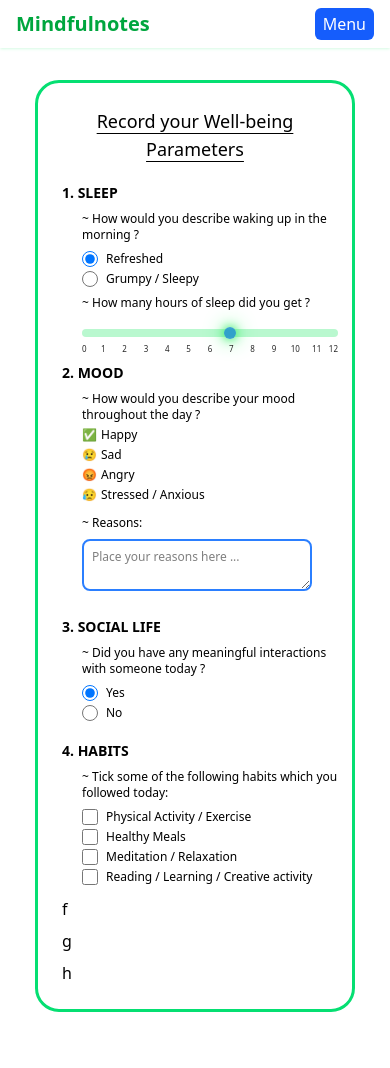
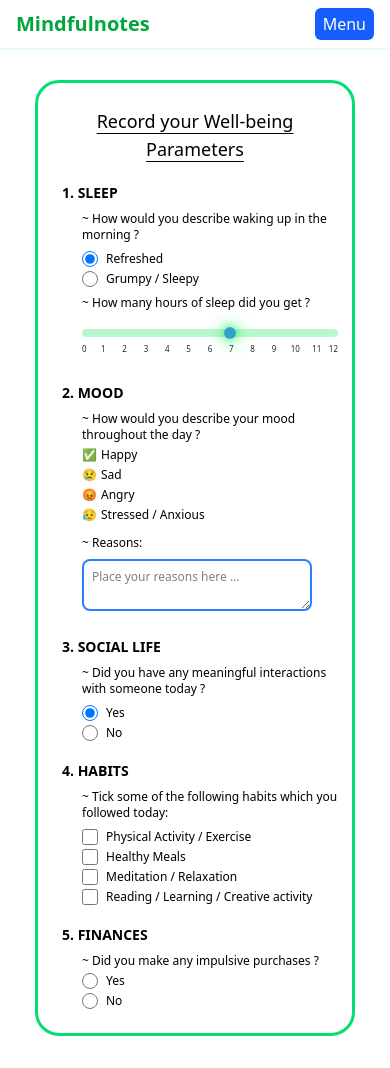
Before and after one commit to aryav-hash/mindfulnotes.org, a React (Vite) app in the folder frontend/: page /recordParameters in a window 390 px wide. Before the commit the page ends 1044 px from the top, so only its background shows below. Built offline with nearby package versions, Linux system fonts and the light colour scheme.

Commit message:
feat: Completed all the sections of the form, now I need to fix some bugs and make the form function fully.

```diff
--- a/frontend/src/pages/RecordParameters.jsx
+++ b/frontend/src/pages/RecordParameters.jsx
@@ -4,12 +4,37 @@ import '../index.css';
 
 export default function RecordParameters() {
     const [sleep, setSleep] = useState(7);
+    const [choice, setChoice] = useState('');
+    const [items, setItems] = useState([]);
+    const [name, setName] = useState('');
+    const [price, setPrice] = useState('');
+
+    const addItem = (e) => {
+        e.preventDefault();
+        if (!name || !price) return ;
+        name.replace(/\s+/g, " ").trim;
+        const checkNum = name.replace(" ", '');
+        if (!isNaN(parseInt(checkNum))) {
+            console.log(parseInt(checkNum));
+            alert("Please input a valid item name");
+            setName("");
+            setPrice("");
+            return ;
+        }
+        price.trim();
+        setItems([...items, {name, price}]);
+        setName("");
+        setPrice("");
+    };
+
+    const del = (e, index) => {
+        e.preventDefault();
+        setItems(items.filter((_, i) => i !== index));
+    };
 
     return (
         <>
             <Navbar />
-            {/* Header section */}
-
             {/* Form section */}
             <section className="my-8 md:my-12 lg:my-15 flex flex-col items-center h-auto m-auto py-6 px-6 sm:py-10 max-w-xs smm:max-w-md
             md:max-w-2xl lg:max-w-3xl border-3 border-green-400 rounded-3xl">
@@ -18,8 +43,8 @@ export default function RecordParameters() {
                 Parameters</h1>
 
                 <form className="space-y-2 smm:space-y-3 sm:space-y-4 w-full max-w-xl">
+
                     {/* Sleep input */}
-
                     <div className="grid grid-col-1">
                         <p className="text-sm smm:text-md md:text-xl font-bold">1. SLEEP</p>
                         <div className="mt-2 ml-5 w-full">
@@ -57,7 +82,7 @@ export default function RecordParameters() {
 
                     {/* Mood during the entire day */}
                     <div className="grid grid-col-1">
-                        <p className="pt-3 text-sm smm:text-md md:text-xl font-bold">2. MOOD</p>
+                        <p className="pt-8 text-sm smm:text-md md:text-xl font-bold">2. MOOD</p>
                         <div className="mt-2 ml-5 w-full">
                             <p htmlFor="sleep" className="text-xs smm:text-md md:text-lg text-wrap font-medium mb-1
                             max-w-3xs smm:max-w-xs md:max-w-lg">~ How would you describe your mood throughout the day ?</p>
@@ -118,7 +143,7 @@ export default function RecordParameters() {
                                 <input type="checkbox" name="habits" className="mr-2 w-4 h-4 text-blue-600 bg-gray-100 border-gray-300 focus:ring-blue-500 dark:focus:ring-blue-600" />
                                 <label htmlFor="meditation" className="text-xs smm:text-md md:text-lg">Meditation / Relaxation</label>
                             </div>
-                            <div className="flex items-center mb-1">
+                            <div className="flex items-center">
                                 <input type="checkbox" name="habits" className="mr-2 w-4 h-4 text-blue-600 bg-gray-100 border-gray-300 focus:ring-blue-500 dark:focus:ring-blue-600" />
                                 <label htmlFor="learning" className="text-xs smm:text-md md:text-lg">Reading / Learning / Creative activity</label>
                             </div>
@@ -126,14 +151,54 @@ export default function RecordParameters() {
                     </div>
 
                     {/* financial data */}
+                    <div className="grid grid-col-1">
+                        <p className="pt-3 text-sm smm:text-md md:text-xl font-bold">5. FINANCES</p>
+                        <div className="mt-2 ml-5 w-full">
+                            <p htmlFor="finance-question" className="text-xs smm:text-md md:text-lg text-wrap font-medium mb-1
+                            max-w-3xs smm:max-w-xs md:max-w-lg">~ Did you make any impulsive purchases ?</p>
+                            <div className="flex items-center mb-1">
+                                <input type="radio" value="yes" name="response" checked={choice === 'yes'}
+                                onChange={(e) => {setChoice(e.target.value)}}
+                                className="mr-2 w-4 h-4 text-blue-600 bg-gray-100 border-gray-300 focus:ring-blue-500 dark:focus:ring-blue-600" />
+                                <label htmlFor="yes" className="text-xs smm:text-md md:text-lg">Yes</label>
+                            </div>
+                            <div className="flex items-center">
+                                <input type="radio" value="no" name="response" defaultChecked checked={choice === 'no'}
+                                onChange={(e) => {setChoice(e.target.value)}}
+                                className="mr-2 w-4 h-4 text-blue-600 bg-gray-100 border-gray-300 focus:ring-blue-500 dark:focus:ring-blue-600" />
+                                <label htmlFor="no" className="text-xs smm:text-md md:text-lg">No</label>
+                            </div>
+                        </div>
 
+                        {/* conditional section */}
+                        {choice === "yes" && (
+                            <div className="mt-2 ml-5">
+                                <p htmlFor="finance-question" className="text-xs smm:text-md md:text-lg text-wrap font-medium mb-1
+                            max-w-3xs smm:max-w-xs md:max-w-lg">Please provide some details:-</p>
+                                <div className="flex flex-col gap-2">
+                                    <input type="text" placeholder="Item name" maxLength="35" value={name} onChange={(e) => setName(e.target.value)}
+                                    className="text-xs smm:text-md md:text-lg border px-2 py-1 w-full max-w-[200px] smm:max-w-[300px] md:max-w-[400px] focus:outline-none focus:border-2 focus:border-green-500"/>
+                                    <input type="number" placeholder="Price" min="0" max="999999" value={price} onChange={(e) => setPrice(e.target.value)}
+                                    className="text-xs smm:text-md md:text-lg border px-2 py-1 w-full max-w-[100px] smm:max-w-[150px] md:max-w-[180px] focus:outline-none focus:border-2 focus:border-green-500"/>
+                                    <button type="button" onClick={addItem} className="text-xs smm:text-md md:text-lg bg-blue-500 text-white px-4 py-2 rounded hover:bg-blue-600 w-full max-w-[50px] smm:max-w-[65px] md:max-w-[80px]">
+                                        Add
+                                    </button>
+                                </div>
 
-
-                    <p>f</p>
-                    <p>g</p>
-                    <p>h</p>
+                                {/* display items */}
+                                <div className="mt-6 grid grid-cols-2 smm:grid-cols-3 w-full max-w-3xs smm:max-w-sm md:max-w-xl gap-4">
+                                    {items.map((item, index) => (
+                                        <div key={index} className="border rounded p-3 shadow-sm flex flex-col">
+                                            <span className="font-semibold text-xs smm:text-md md:text-lg">{item.name}</span>
+                                            <span className="text-xs smm:text-md md:text-lg text-gray-600">Rs {item.price}</span><br />
+                                            <button type="button" onClick={(e) => del(e, index)} className="text-xs smm:text-md md:text-lg text-red-500 hover:text-red-700">Delete</button>
+                                        </div>
+                                    ))}
+                                </div>
+                            </div>
+                        )}
+                    </div>
                 </form>
-
             </section>
         </>
     );
```
